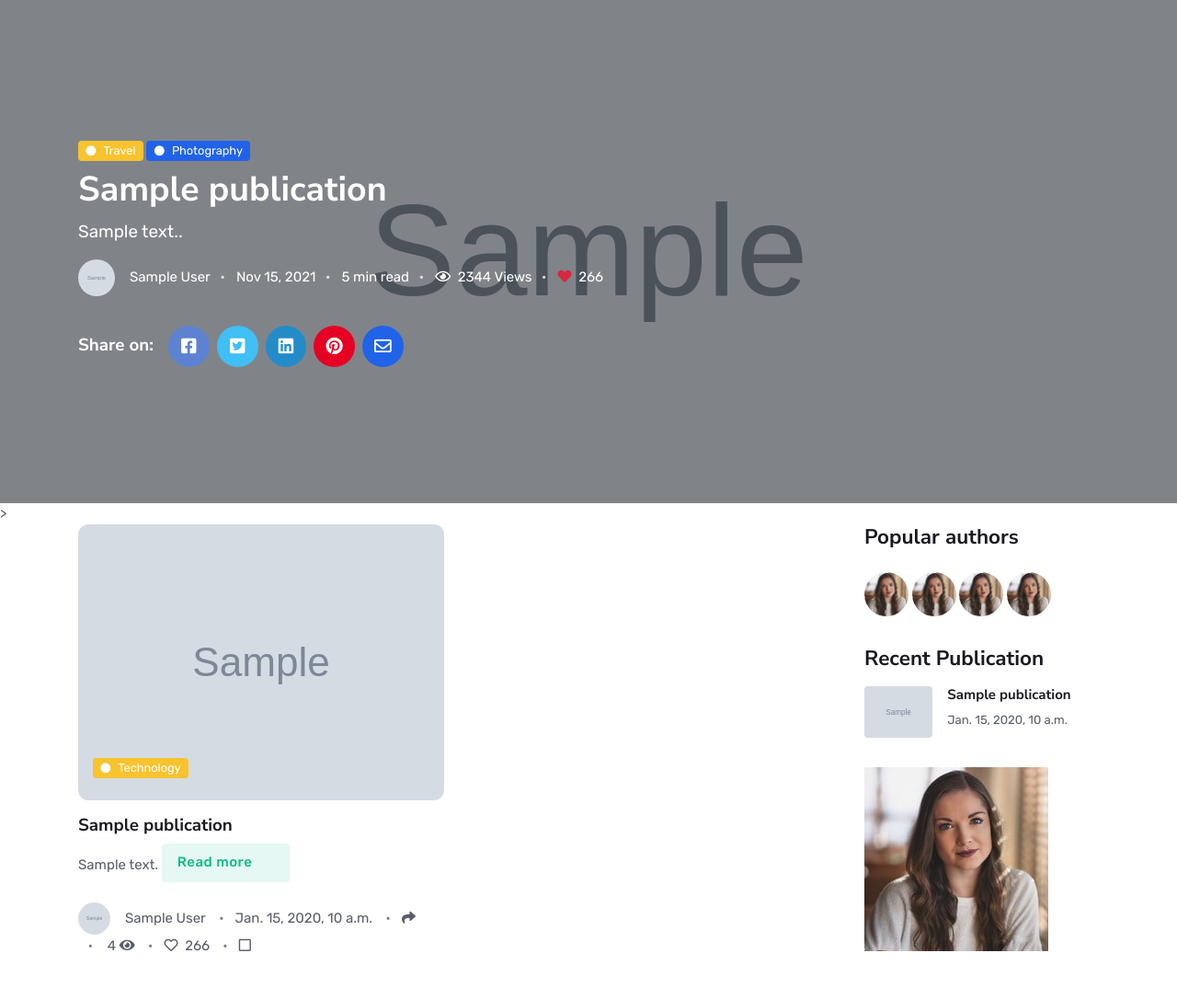
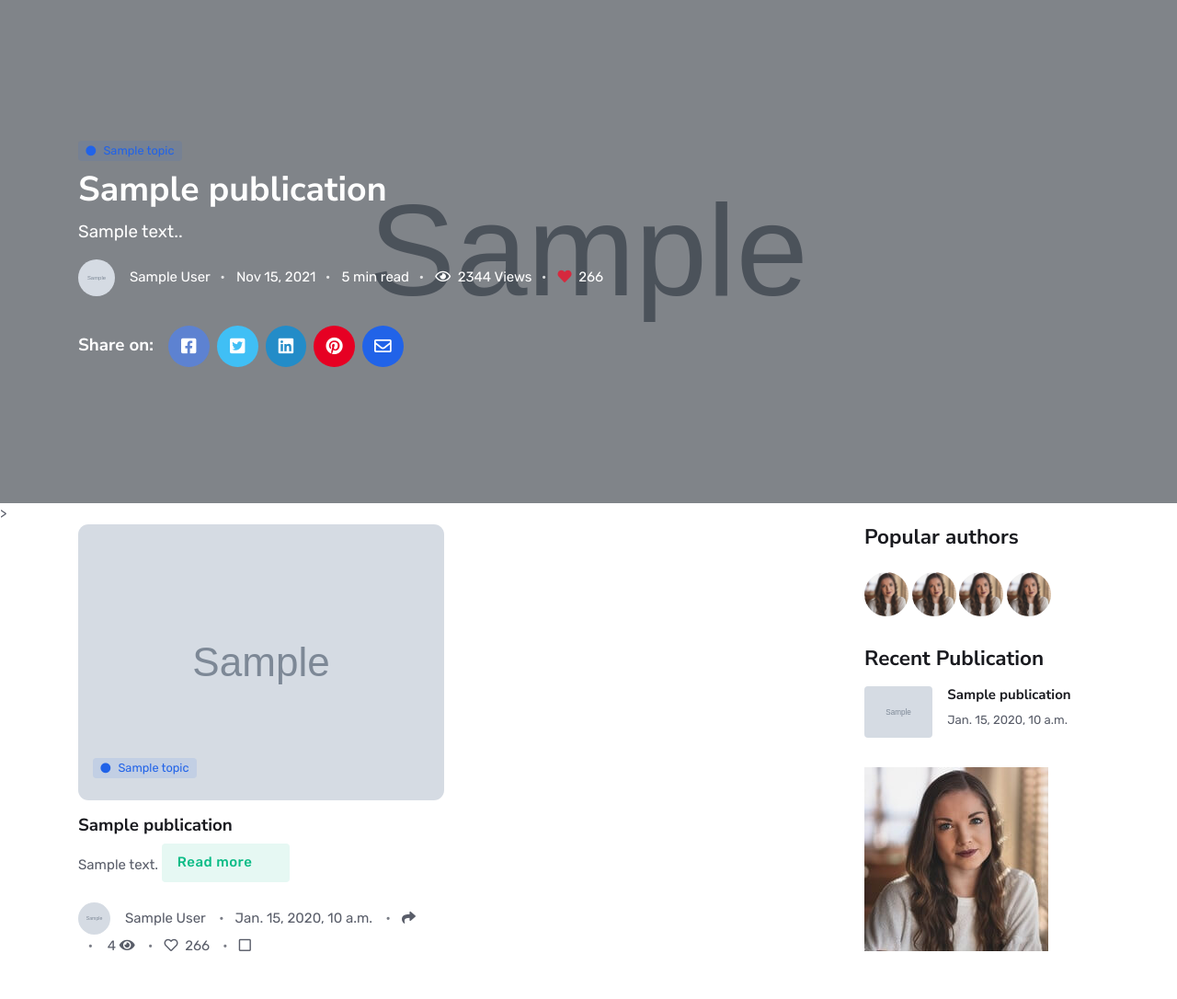
Before and after one commit to jenadiusnicholaus/intmainpub, a Django app: page / in a window 1280 px wide. Shown: the part 106-1192 px from the top of the page at 92% size. Run offline with Django 3.2, Linux system fonts and the light colour scheme; tables that the repository leaves empty hold one stand-in row (values such as "Sample post"); grey boxes marked "Sample" are stand-in pictures; some libraries are stand-ins or nearby versions; some web fonts are replaced.

Commit message:
added topic to publication

```diff
--- a/templates/base.html
+++ b/templates/base.html
@@ -80,82 +80,13 @@ Header START -->
 						<a class="nav-link dropdown-toggle" href="#" id="megaMenu" data-bs-toggle="dropdown" aria-haspopup="true" aria-expanded="false">Topics</a>
 						<div class="dropdown-menu" aria-labelledby="megaMenu">
 							<div class="container">
-<!--								<div class="row g-4 p-3 flex-fill">-->
-<!--									&lt;!&ndash; Card item START &ndash;&gt;-->
-<!--									<div class="col-sm-6 col-lg-3">-->
-<!--										<div class="card bg-transparent">-->
-<!--											&lt;!&ndash; Card img &ndash;&gt;-->
-<!--											<img class="card-img rounded" src="assets/images/blog/16by9/small/01.jpg" alt="Card image">-->
-<!--											<div class="card-body px-0 pt-3">-->
-<!--												<h6 class="card-title mb-0"><a href="#" class="btn-link text-reset fw-bold">7 common mistakes everyone makes while traveling</a></h6>-->
-<!--												&lt;!&ndash; Card info &ndash;&gt;-->
-<!--												<ul class="nav nav-divider align-items-center text-uppercase small mt-2">-->
-<!--													<li class="nav-item">-->
-<!--														<a href="#" class="text-reset btn-link">Joan Wallace</a>-->
-<!--													</li>-->
-<!--													<li class="nav-item">Feb 18, 2021</li>-->
-<!--												</ul>-->
-<!--											</div>-->
-<!--										</div>-->
-<!--									</div>-->
-<!--									&lt;!&ndash; Card item END &ndash;&gt;-->
-<!--									&lt;!&ndash; Card item START &ndash;&gt;-->
-<!--									<div class="col-sm-6 col-lg-3">-->
-<!--										<div class="card bg-transparent">-->
-<!--											&lt;!&ndash; Card img &ndash;&gt;-->
-<!--											<img class="card-img rounded" src="assets/images/blog/16by9/small/02.jpg" alt="Card image">-->
-<!--											<div class="card-body px-0 pt-3">-->
-<!--												<h6 class="card-title mb-0"><a href="#" class="btn-link text-reset fw-bold">12 worst types of business accounts you follow on Twitter</a></h6>-->
-<!--												&lt;!&ndash; Card info &ndash;&gt;-->
-<!--												<ul class="nav nav-divider align-items-center text-uppercase small mt-2">-->
-<!--													<li class="nav-item">-->
-<!--														<a href="#" class="text-reset btn-link">Lori Stevens</a>-->
-<!--													</li>-->
-<!--													<li class="nav-item">Jun 03, 2021</li>-->
-<!--												</ul>-->
-<!--											</div>-->
-<!--										</div>-->
-<!--									</div>-->
-<!--									&lt;!&ndash; Card item END &ndash;&gt;-->
-<!--									&lt;!&ndash; Card item START &ndash;&gt;-->
-<!--									<div class="col-sm-6 col-lg-3">-->
-<!--										<div class="card bg-transparent">-->
-<!--											&lt;!&ndash; Card img &ndash;&gt;-->
-<!--											<img class="card-img rounded" src="assets/images/blog/16by9/small/03.jpg" alt="Card image">-->
-<!--											<div class="card-body px-0 pt-3">-->
-<!--												<h6 class="card-title mb-0"><a href="#" class="btn-link text-reset fw-bold">Skills that you can learn from business</a></h6>-->
-<!--												&lt;!&ndash; Card info &ndash;&gt;-->
-<!--												<ul class="nav nav-divider align-items-center text-uppercase small mt-2">-->
-<!--													<li class="nav-item">-->
-<!--														<a href="#" class="text-reset btn-link">Judy Nguyen</a>-->
-<!--													</li>-->
-<!--													<li class="nav-item">Sep 07, 2021</li>-->
-<!--												</ul>-->
-<!--											</div>-->
-<!--										</div>-->
-<!--									</div>-->
-<!--									&lt;!&ndash; Card item END &ndash;&gt;-->
-<!--									&lt;!&ndash; Card item START &ndash;&gt;-->
 
-<!--								//premium-->
-<!--									<div class="col-sm-6 col-lg-3">-->
-<!--										<div class="bg-primary-soft p-4 text-center h-100 w-100 rounded">-->
-<!--											<span>The Blogzine</span>-->
-<!--											<h3>Premium Membership</h3>-->
-<!--											<p>Become a Member Today!</p>-->
-<!--											<a href="#" class="btn btn-warning">View pricing plans</a>-->
-<!--										</div>-->
-<!--									</div>-->
-
-<!--									&lt;!&ndash; Card item END &ndash;&gt;-->
-<!--								</div> &lt;!&ndash; Row END &ndash;&gt;-->
-								<!-- Trending tags -->
 								<div class="row px-3">
 									<div class="col-12">
 										<ul class="list-inline mt-3">
 											<li class="list-inline-item">Trending tags:</li>
 											{% for topic in topics%}
-											<li class="list-inline-item"><a href="#" class="btn btn-sm {{topic.color}}">{{topic.title}}</a></li>
+											<li class="list-inline-item"><a href="#" class="btn btn-sm {{topic.get_color_display}}">{{topic.title}}</a></li>
 											{%endfor%}
 										</ul>
 									</div>
@@ -177,12 +108,6 @@ Header START -->
 						<div class="switch"></div>
 					</div>
 				</div>
-<!--				<div class="nav-item">-->
-<!--					<div class="search" id="search">-->
-<!--						<div class="search"><i class="fa fa-search fs-4"> </i></div>-->
-<!--					</div>-->
-<!--				</div>-->
-				<!-- Nav additional link -->
 
 				<!-- Nav Button -->
 				{% if not user.is_authenticated %}
--- a/templates/homepage.html
+++ b/templates/homepage.html
@@ -9,8 +9,7 @@ Inner intro START -->
 	<div class="container">
 		<div class="row">
 			<div class="col-lg-8 py-md-5 my-lg-5">
-        <a href="#" class="badge bg-warning mb-2"><i class="fas fa-circle me-2 small fw-bold"></i>Travel</a>
-        <a href="#" class="badge bg-primary mb-2"><i class="fas fa-circle me-2 small fw-bold"></i>Photography</a>
+        <a href="#" class="badge {{recent.topic.get_color_display}} mb-2"><i class="fas fa-circle me-2 small fw-bold"></i>{{recent.topic.title}}</a>
 				<h1 class="text-white">{{recent.title|safe}}</h1>
         <p class="lead text-white">{{recent.short_description|safe|truncatechars:300}}. </p>
         <!-- Info -->
@@ -19,6 +18,7 @@ Inner intro START -->
             <div class="nav-link">
               <div class="d-flex align-items-center text-white position-relative">
 				  {% if not recent.author.userprofile.image %}
+
 				  <div class="avatar">
 					<div class="avatar-img rounded-circle bg-primary"><span class="text-white position-absolute top-50 start-50 translate-middle fw-bold">{{recent.author.getfirstChar}}</span></div>
 				</div>
@@ -95,7 +95,7 @@ Main content START -->
 									<!-- Card overlay bottom -->
 									<div class="w-100 mt-auto">
 										<!-- Card category -->
-										<a href="#" class="badge bg-warning mb-2"><i class="fas fa-circle me-2 small fw-bold"></i>Technology</a>
+										<a href="#" class="badge {{publication.topic.get_color_display}} mb-2"><i class="fas fa-circle me-2 small fw-bold"></i>{{publication.topic.title}}</a>
 									</div>
 								</div>
 							</div>
@@ -175,8 +175,6 @@ Main content START -->
 								</div>
 							</div>
 							{%endfor%}
-
-
 						</div>
 					</div>
 
```
